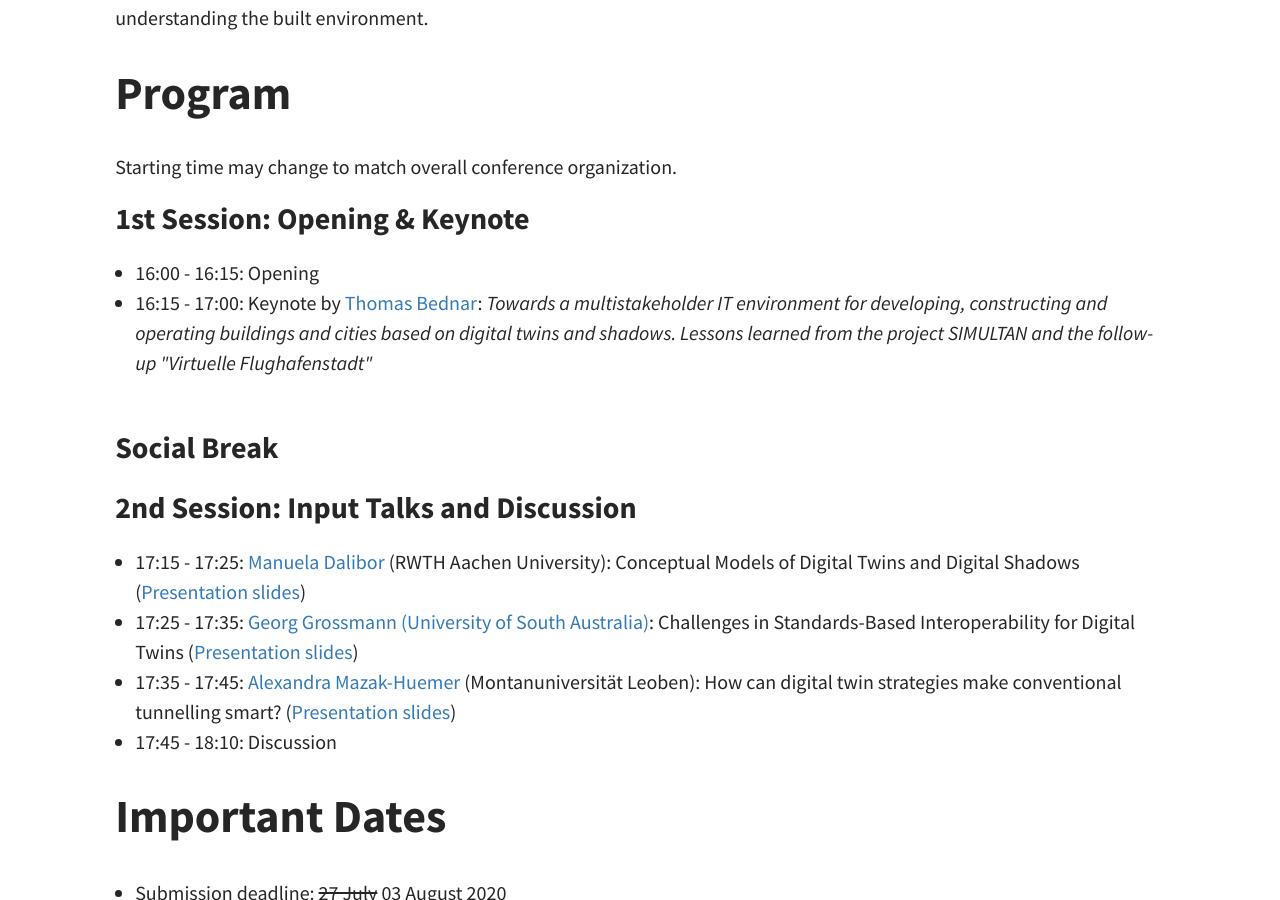
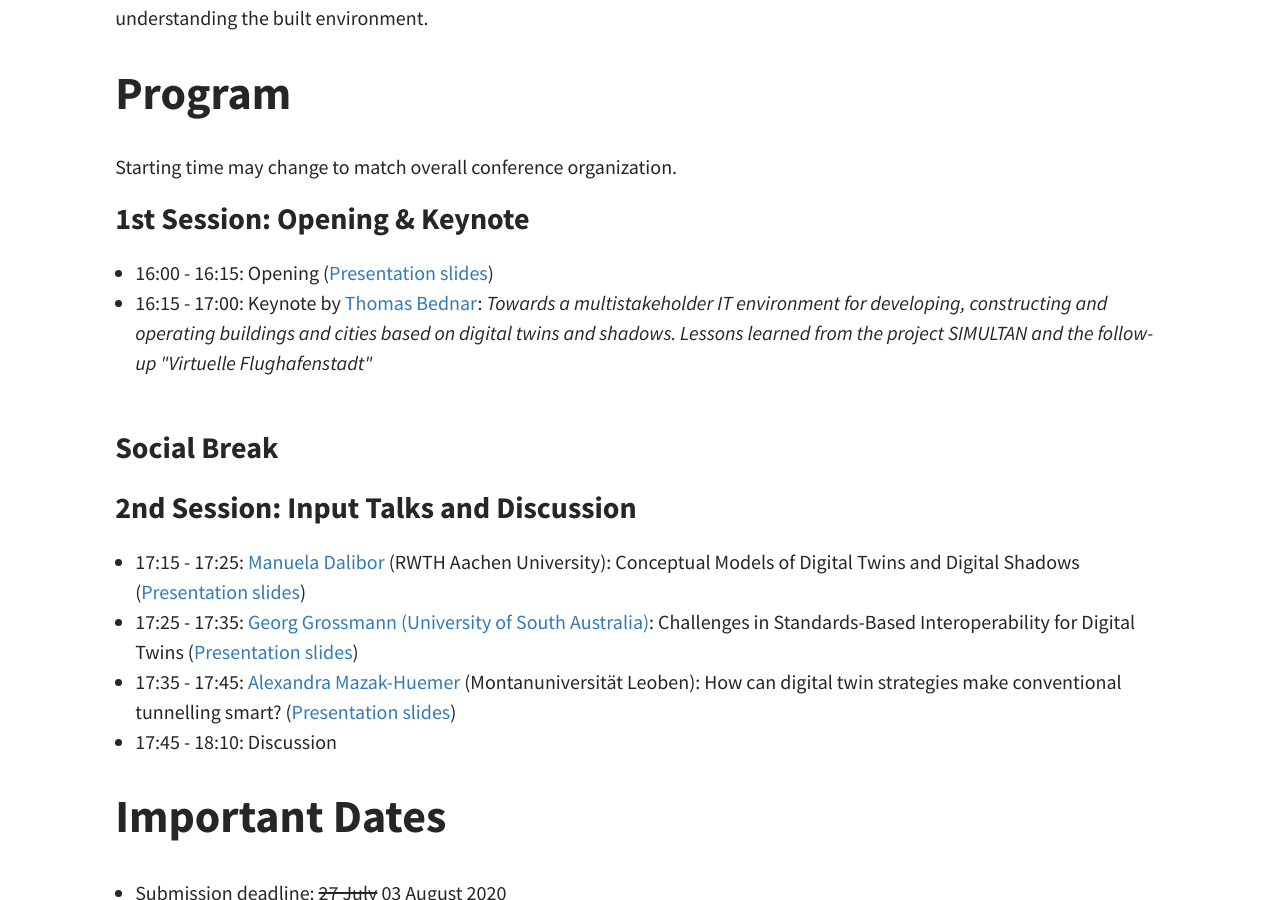
Before and after one commit to comodity/comodity.github.io, a Jekyll site: the page built from index.html, in a window 1280 px wide and 900 px high, scrolled down 2093 px. Built offline with Jekyll 4.4.1, drawn with Linux system fonts in a browser that asks for light colours; the list of posts is cut into pages by our own code.

Commit message:
Minor update

```diff
--- a/_layouts/home.html
+++ b/_layouts/home.html
@@ -95,7 +95,7 @@ Starting time may change to match overall conference organization.
 <h3 id="session1">1st Session: Opening &amp; Keynote</h3>
 <ul>
     <li>
-        16:00 - 16:15: Opening
+        16:00 - 16:15: Opening (<a href="https://github.com/comodity/comodity.github.io/raw/master/presentations/20.11.04.CoMoDiTy_Opening.pdf">Presentation slides</a>)
     </li>
     <li>
         16:15 - 17:00: Keynote by <a href="https://www.bph.tuwien.ac.at/team/uebersicht/">Thomas Bednar</a>: <i>Towards a multistakeholder IT environment for developing, constructing and operating buildings and cities based on digital twins and shadows.
@@ -113,7 +113,7 @@ Starting time may change to match overall conference organization.
 <ul>
     <li>
         17:15 - 17:25: <a href="https://www.se-rwth.de/staff/dalibor/">Manuela Dalibor</a> (RWTH Aachen University): Conceptual Models of Digital Twins and Digital Shadows
-        (<a href="https://github.com/comodity/comodity.github.io/raw/master/presentations/2020.11.04.Comodity.pdf">Presentation slides</a>)
+        (<a href="https://github.com/comodity/comodity.github.io/raw/master/presentations/20.11.04.Comodity.pdf">Presentation slides</a>)
     </li>
     <li>
         17:25 - 17:35: <a href="https://people.unisa.edu.au/Georg.Grossmann">Georg Grossmann (University of South Australia)</a>: Challenges in Standards-Based Interoperability for Digital Twins
```
Also changed, not shown: 3 other files.
